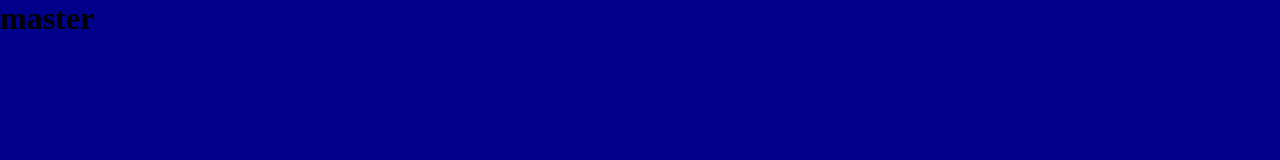
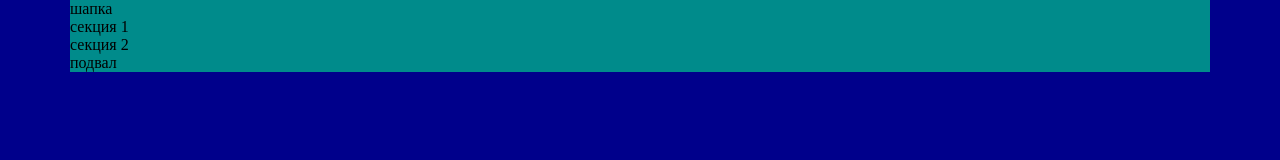
Before and after one commit to saiter45/legendary-umbrella, a plain HTML site: page index.html in a window 1280 px wide. Drawn offline with Linux system fonts and the light colour scheme.

Commit message:
Adding structure

```diff
--- a/css/style.css
+++ b/css/style.css
@@ -13,3 +13,9 @@ body, html {
 body {
     background: darkblue;
 }
+
+.container {
+    max-width: 1140px;
+    margin: 0 auto;
+    background: darkcyan;
+}
--- a/index.html
+++ b/index.html
@@ -8,6 +8,23 @@
 
 </head>
 <body>
-    <h1>master</h1>
+    <header>
+        <div class="container">
+            шапка
+        </div>
+    </header>
+    <main>
+        <section class="container">
+            секция 1
+        </section>
+        <section class="container">
+            секция 2
+        </section>
+    </main>
+    <footer>
+        <div class="container">
+            подвал
+        </div>
+    </footer>
 </body>
 </html>
```
